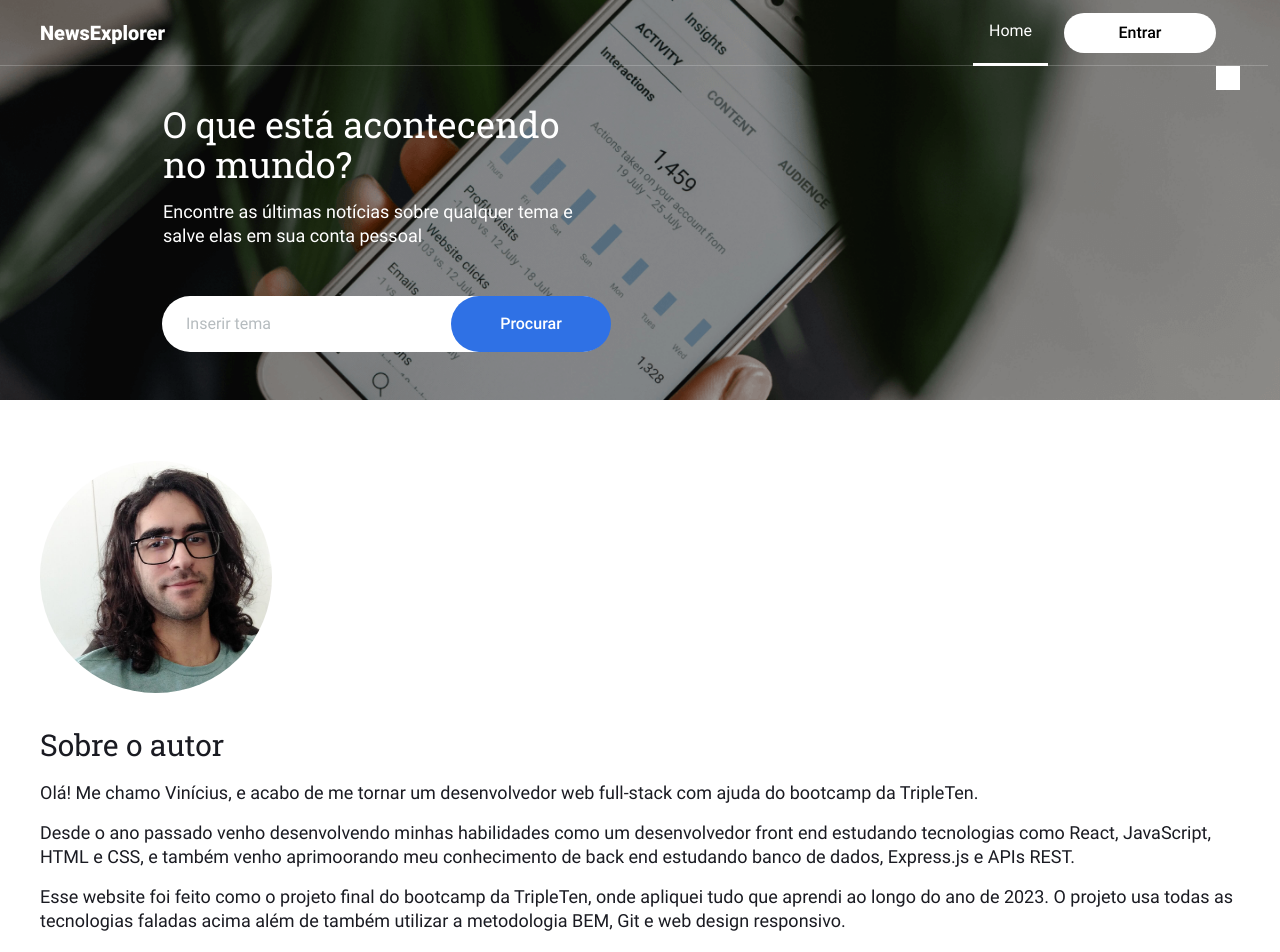
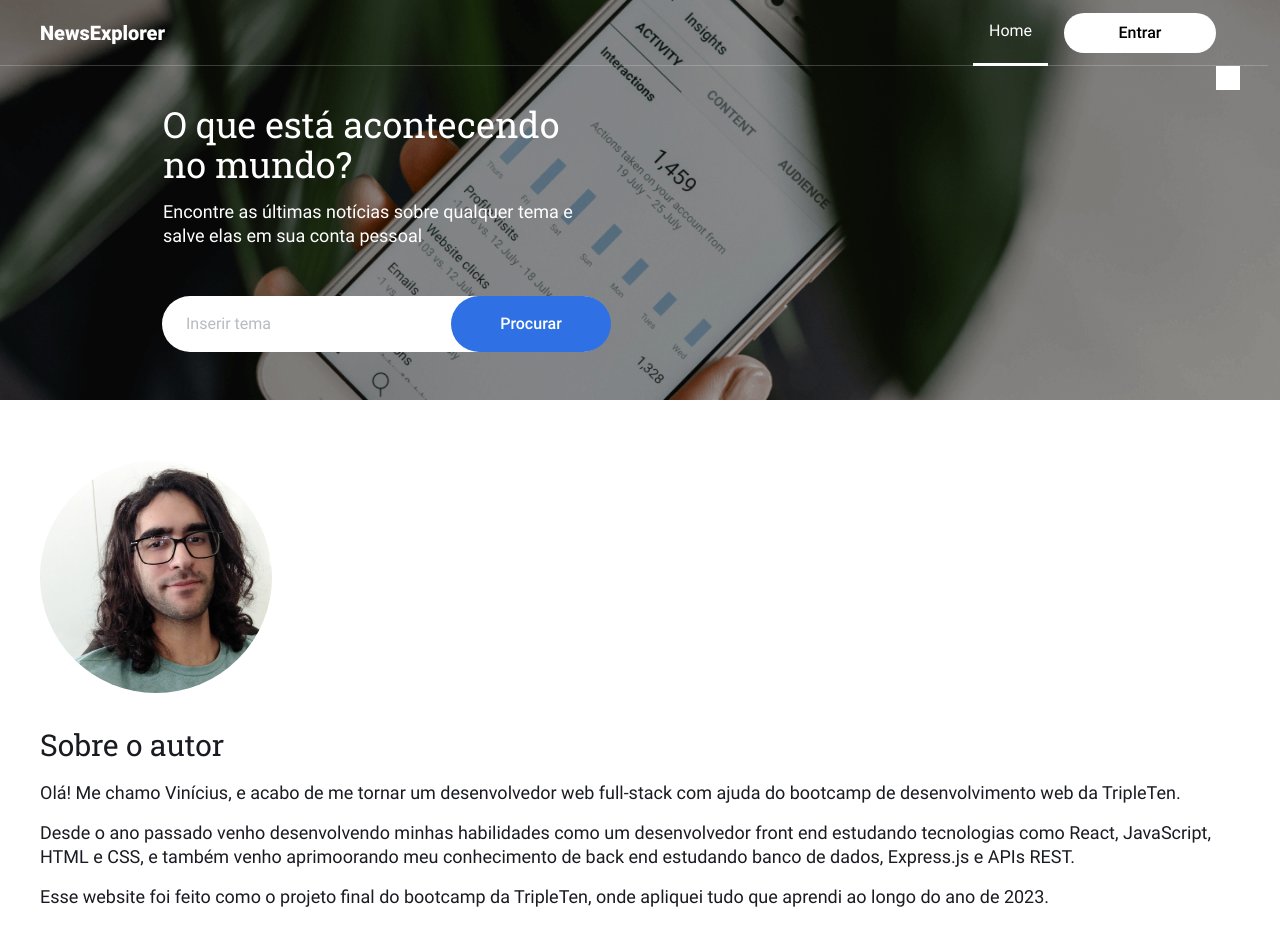
Before and after one commit to anynoise00/news-explorer-frontend, a React (Create React App) app: page / in a window 1280 px wide. Shown: the top 952 px of the page. Built offline with nearby package versions, Linux system fonts and the light colour scheme; no server answers.

Commit message:
fix: bug where bookmark button was above header

```diff
--- a/src/blocks/header/header.css
+++ b/src/blocks/header/header.css
@@ -4,4 +4,5 @@
   color: #fff;
   background-color: transparent;
   overflow: hidden;
+  z-index: 3;
 }
--- a/src/components/About/About.js
+++ b/src/components/About/About.js
@@ -14,7 +14,7 @@ function About(props) {
         <h3 className='about__header'>Sobre o autor</h3>
         <p className='about__text'>
           Olá! Me chamo Vinícius, e acabo de me tornar um desenvolvedor web
-          full-stack com ajuda do bootcamp da TripleTen.
+          full-stack com ajuda do bootcamp de desenvolvimento web da TripleTen.
         </p>
         <p className='about__text'>
           Desde o ano passado venho desenvolvendo minhas habilidades como um
@@ -24,9 +24,7 @@ function About(props) {
         </p>
         <p className='about__text'>
           Esse website foi feito como o projeto final do bootcamp da TripleTen,
-          onde apliquei tudo que aprendi ao longo do ano de 2023. O projeto usa
-          todas as tecnologias faladas acima além de também utilizar a
-          metodologia BEM, Git e web design responsivo.
+          onde apliquei tudo que aprendi ao longo do ano de 2023.
         </p>
       </div>
     </div>
```
Also changed, not shown: 1 other file (tests, documents, lock files or other folders).
